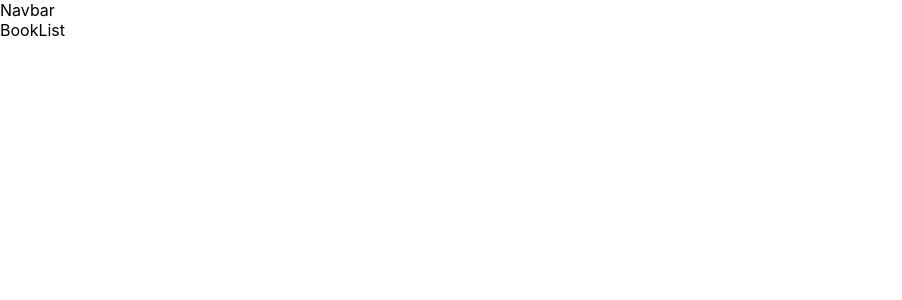
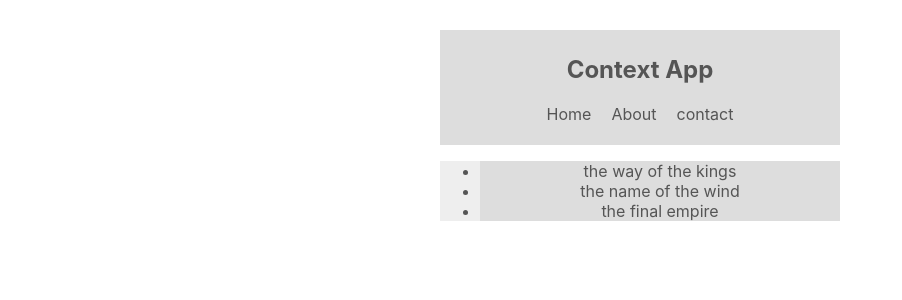
Before and after one commit to CMadiope/contextapp, a React (Create React App) app: page / in a window 1280 px wide. Shown: the top 300 px of the page, without its empty margins (0-902 px from the left). Built offline with nearby package versions, Linux system fonts and the light colour scheme.

Commit message:
ADD: booklist and navbar

```diff
--- a/src/components/BookList.js
+++ b/src/components/BookList.js
@@ -1,9 +1,19 @@
-import React from 'react'
+import React, { Component } from "react";
+import { ThemeContext } from "../contexts/ThemeContext";
 
-const BookList = () => {
-  return (
-    <div>BookList</div>
-  )
+export default class BookList extends Component {
+  static contextType = ThemeContext;
+  render() {
+    const { isLightTheme, light, dark } = this.context;
+    const theme = isLightTheme ? light : dark;
+    return (
+      <div className='bool-list' style={{color: theme.syntax, background: theme.bg}}>
+        <ul>
+          <li style = {{background: theme.ui}}>the way of the kings</li>
+          <li style = {{background: theme.ui}}>the name of the wind</li>
+          <li style = {{background: theme.ui}}>the final empire</li>
+        </ul>
+      </div>
+    );
+  }
 }
-
-export default BookList
--- a/src/components/Navbar.js
+++ b/src/components/Navbar.js
@@ -1,9 +1,23 @@
-import React from 'react'
+import React, { Component } from "react";
+import { ThemeContext } from "../contexts/ThemeContext";
 
-const Navbar = () => {
-  return (
-    <div>Navbar</div>
-  )
+class Navbar extends Component {
+  static contextType = ThemeContext;
+  render() {
+    console.log(this.context);
+    const { isLightTheme, light, dark } = this.context;
+    const theme = isLightTheme ? light : dark;
+    return (
+      <nav style={{background: theme.ui, color: theme.syntax}}>
+        <h1>Context App</h1>
+        <ul>
+          <li>Home</li>
+          <li>About</li>
+          <li>contact</li>
+        </ul>
+      </nav>
+    );
+  }
 }
 
-export default Navbar
+export default Navbar;
--- a/src/index.css
+++ b/src/index.css
@@ -1,13 +1,44 @@
 body {
   margin: 0;
-  font-family: -apple-system, BlinkMacSystemFont, 'Segoe UI', 'Roboto', 'Oxygen',
-    'Ubuntu', 'Cantarell', 'Fira Sans', 'Droid Sans', 'Helvetica Neue',
+  font-family: -apple-system, BlinkMacSystemFont, "Segoe UI", "Roboto", "Oxygen",
+    "Ubuntu", "Cantarell", "Fira Sans", "Droid Sans", "Helvetica Neue",
     sans-serif;
   -webkit-font-smoothing: antialiased;
   -moz-osx-font-smoothing: grayscale;
 }
 
-code {
-  font-family: source-code-pro, Menlo, Monaco, Consolas, 'Courier New',
-    monospace;
+/* app styles */
+.App {
+  max-width: 400px;
+  margin: 30px auto;
+  text-align: center;
 }
+
+nav {
+  padding: 5px;
+}
+
+nav ul {
+  padding: 0;
+}
+
+nav ul li {
+  display: inline-block;
+  margin: 0 10px;
+}
+
+.book-list {
+  padding: 20px;
+  margin-bottom: 20px;
+}
+
+.book-list ul {
+  padding: 0;
+  list-style-type: none;
+}
+
+.book-list li {
+  padding: 10px;
+  margin: 10px auto;
+  border-radius: 10px;
+}
```
